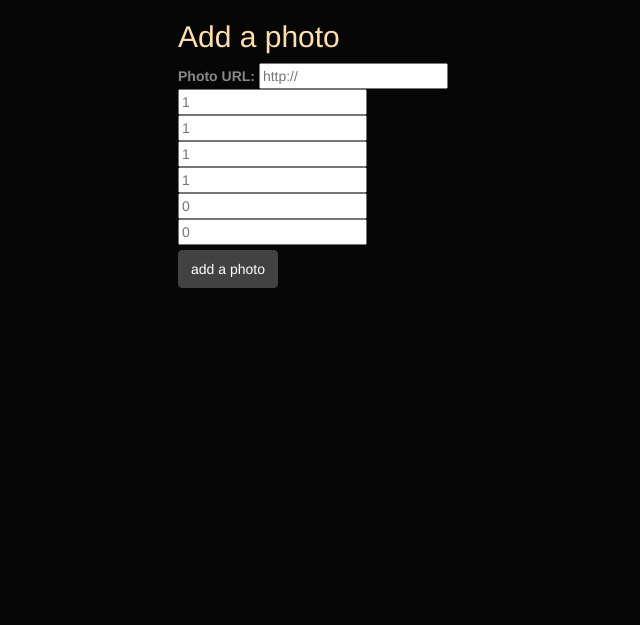
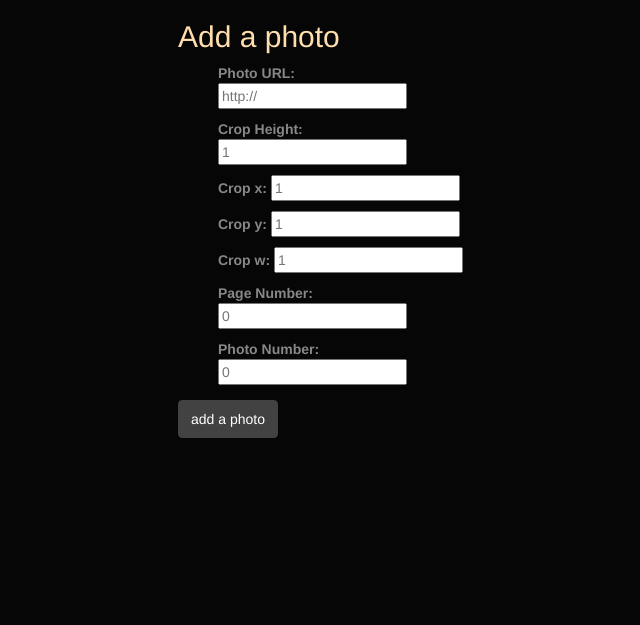
Before and after one commit to sampoz/Kaleeri, a Django app: page /add/ in a window 1280 px wide. Shown: the part 56-681 px from the top of the page, without its empty margins (312-952 px from the left). Run offline with Django 3.2, Linux system fonts and the light colour scheme; a user stored in the database is signed in; parts of the project's set-up code (start-up, migrations or seed data) failed here and were passed over; some libraries are stand-ins or nearby versions; some web fonts are replaced.

Commit message:
a bit clearer photo add view

```diff
--- a/kaleeri/gallery/templates/add.html
+++ b/kaleeri/gallery/templates/add.html
@@ -9,14 +9,34 @@
     <form action="{% url 'gallery.views.add_photo' %}" method="post">
             {% csrf_token %}
             <label>
-                Photo URL:
-                <input name="url" id="url" type="url" placeholder="http://">
+                <ul>
+                    Photo URL:
+                <input name="url" id="url" type="url" placeholder="http://" >
+                </ul>
+                <ul>
+                    Crop Height:
                 <input name="crop_h" id="crop_h" type="number" placeholder="1">
+                </ul>
+                <ul>
+                    Crop x:
                 <input name="crop_x" id="crop_x" type="number" placeholder="1">
+                </ul>
+                <ul>
+                    Crop y:
                 <input name="crop_y" id="crop_y" type="number" placeholder="1">
+                </ul>
+                <ul>
+                    Crop w:
                 <input name="crop_w" id="crop_w" type="number" placeholder="1">
+                </ul>
+                <ul>
+                    Page Number:
                 <input name="page" id="page" type="number" placeholder="0">
+                </ul>
+                <ul>
+                    Photo Number:
                 <input name="num" id="num" type="number" placeholder="0">
+                </ul>
             </label>
             <input class="btn btn-default" type="submit" value="add a photo">
             {% if errors|length >= 1 %}
```
